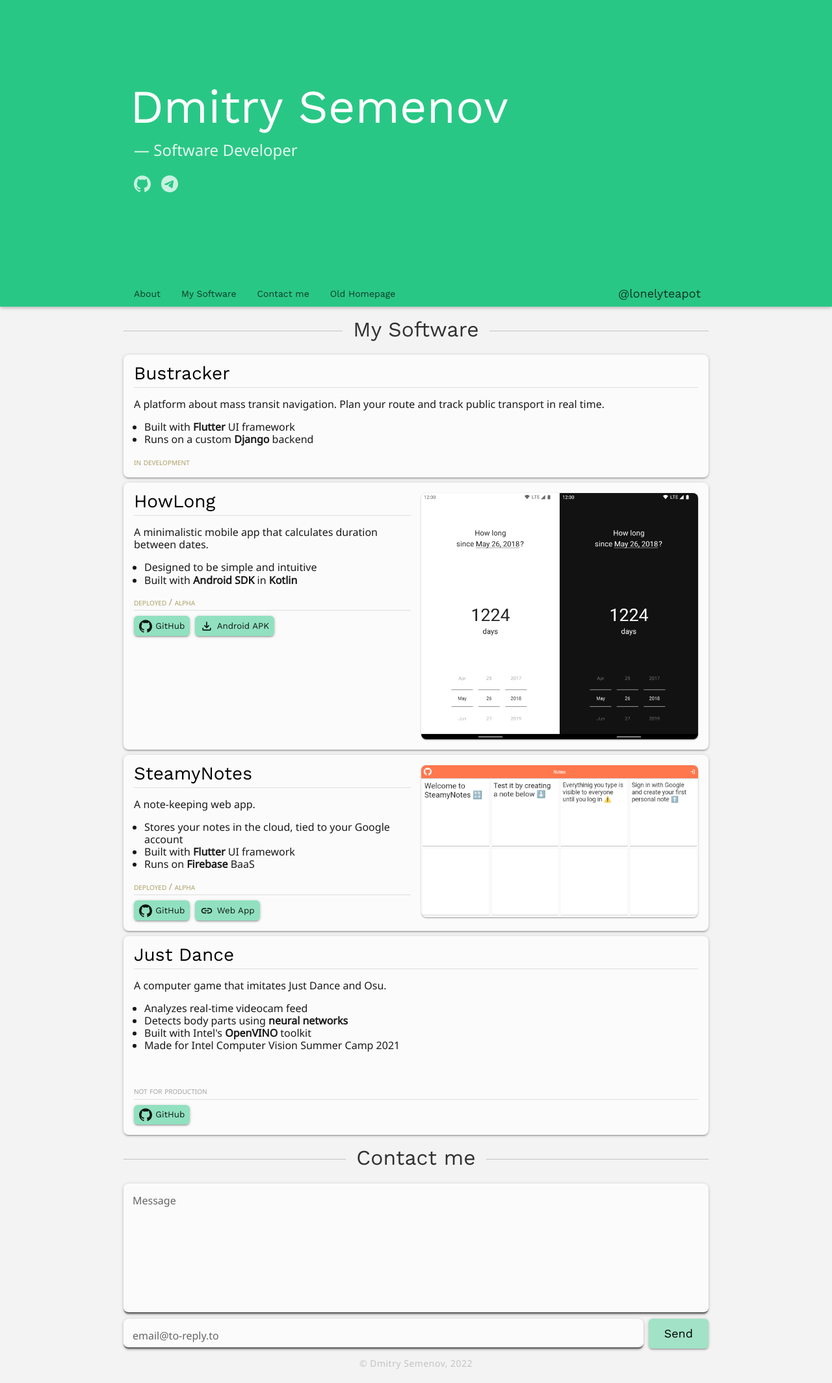
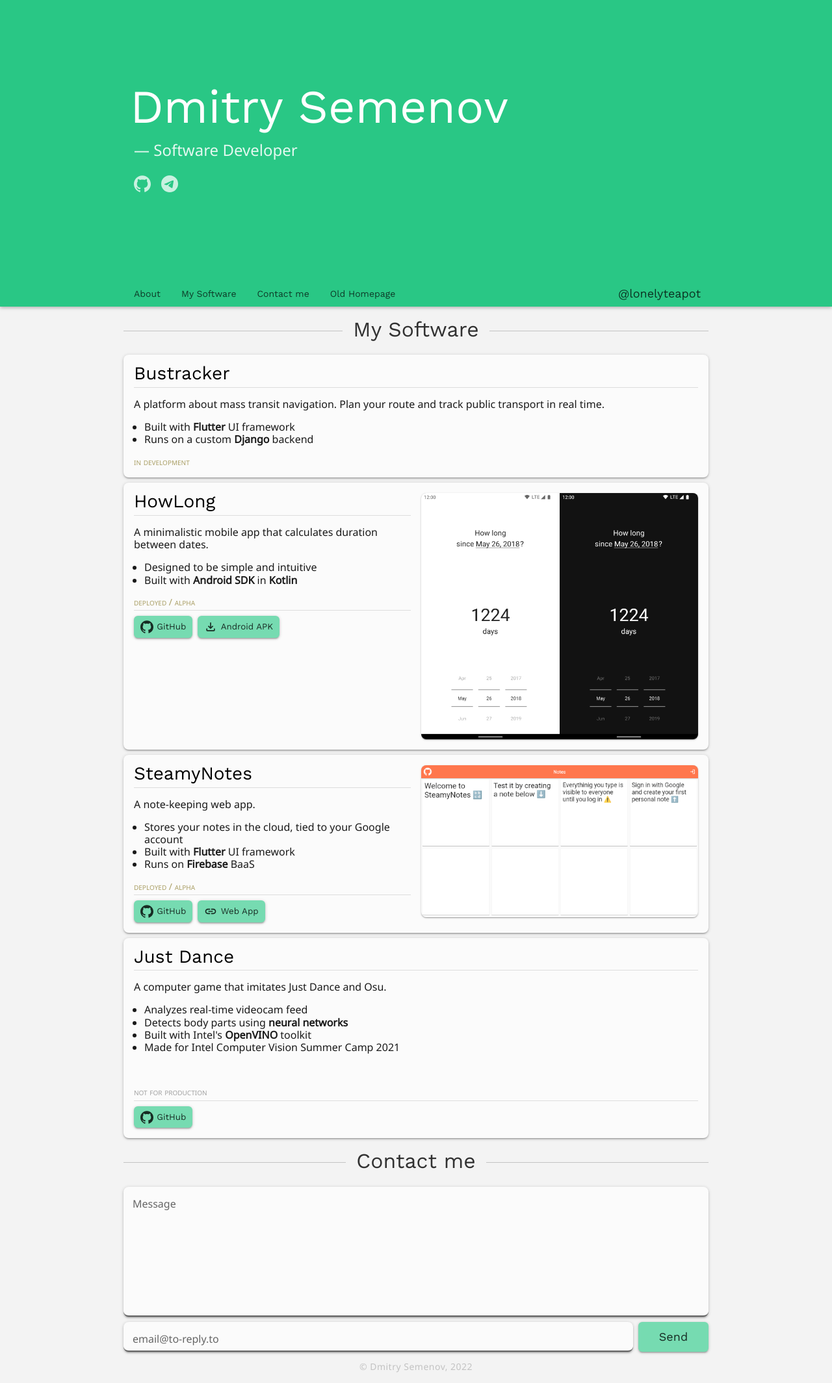
Before and after one commit to lonelyteapot/lonelyteapot.github.io, a Jekyll site: the page built from pages/index.html, in a window 1280 px wide. Shown: the whole page at 65% size. Built offline with Jekyll 4.4.1, drawn with Linux system fonts in a browser that asks for light colours.

Commit message:
Update buttons

```diff
--- a/_sass/components/button.scss
+++ b/_sass/components/button.scss
@@ -1,18 +1,24 @@
 .button {
     display: flex;
-    justify-content: flex-start;
+    justify-content: center;
     align-items: center;
     gap: 0.4em;
-    padding: 0.4em 0.6em;
+    padding: 0.5em 0.75em;
+    min-width: 6em;
     border-radius: 6px;
     font-family: var(--header-font);
     font-size: smaller;
+    border: none;
+    cursor: pointer;
     box-shadow: var(--shadow-2);
     transition: box-shadow 200ms;
+    color: var(--primary-text-color-light);
+    background-color: var(--primary-color-light);
 }
 
 .button:hover,
 .button:focus,
 .button:active {
     box-shadow: var(--shadow-6);
+    outline: none;
 }
--- a/_sass/root.scss
+++ b/_sass/general.scss
@@ -1,6 +1,8 @@
 html {
     --canvas-color: 255, 255, 255;
     --primary-color: 41, 199, 133;
+    --primary-color-light: #76DBB1;
+    --primary-text-color-light: #000000CC;
     --header-font: 'Work Sans', sans-serif;
     --content-font: 'Noto Sans', sans-serif;
     --shadow-1: 0 1px 3px #0003,0 1px 1px #00000024,0 2px 1px -1px #0000001f;
@@ -27,3 +29,59 @@ main {
     display: flex;
     flex-direction: column;
 }
+
+h1, h2, h3, h4, h5, h6 {
+    font-family: var(--header-font);
+    font-weight: 500;
+}
+
+strong {
+    font-weight: bold;
+}
+
+img {
+    display: flex;
+    justify-content: center;
+    align-items: center;
+    text-align: center;
+}
+
+.yellow {
+    color: #756303;
+}
+
+.green {
+    color: #29C785;
+}
+
+.gray {
+    color: #666666;
+}
+
+.card {
+    background-color: #fbfbfb;
+    border-radius: 8px;
+    padding: 1rem;
+    box-shadow: var(--shadow-2);
+}
+
+section > h2 {
+    display: flex;
+    align-items: center;
+    text-align: center;
+    gap: 1rem;
+    margin: 1rem 0;
+    padding-bottom: 4px;
+    width: 100%;
+    font-size: 2rem;
+    color: rgba(0, 0, 0, 0.8);
+}
+
+section > h2::before,
+section > h2::after {
+    content: '';
+    flex: 1;
+    height: 1px;
+    margin-top: 4px;
+    background-color: rgba(0, 0, 0, 0.2);
+}
--- a/_sass/global.scss
+++ /dev/null
@@ -1,55 +0,0 @@
-h1, h2, h3, h4, h5, h6 {
-    font-family: var(--header-font);
-    font-weight: 500;
-}
-
-strong {
-    font-weight: bold;
-}
-
-img {
-    display: flex;
-    justify-content: center;
-    align-items: center;
-    text-align: center;
-}
-
-.yellow {
-    color: #756303;
-}
-
-.green {
-    color: #29C785;
-}
-
-.gray {
-    color: #666666;
-}
-
-.card {
-    background-color: #fbfbfb;
-    border-radius: 8px;
-    padding: 1rem;
-    box-shadow: var(--shadow-2);
-}
-
-section > h2 {
-    display: flex;
-    align-items: center;
-    text-align: center;
-    gap: 1rem;
-    margin: 1rem 0;
-    padding-bottom: 4px;
-    width: 100%;
-    font-size: 2rem;
-    color: rgba(0, 0, 0, 0.8);
-}
-
-section > h2::before,
-section > h2::after {
-    content: '';
-    flex: 1;
-    height: 1px;
-    margin-top: 4px;
-    background-color: rgba(0, 0, 0, 0.2);
-}
--- a/_sass/iconed.scss
+++ b/_sass/iconed.scss
@@ -2,7 +2,7 @@
     content: '';
     width: var(--icon-size, 1.5em);
     height: var(--icon-size, 1.5em);
-    background-color: var(--icon-color, black);
+    background-color: currentColor;
     mask-size: contain;
     mask-position: center;
     mask-repeat: no-repeat;
--- a/_sass/index.scss
+++ b/_sass/index.scss
@@ -57,12 +57,6 @@
     text-transform: lowercase;
 }
 
-#my-software .button {
-    --icon-color: rgba(0, 0, 0, 0.9);
-    color: rgba(0, 0, 0, 0.9);
-    background-color: rgba(var(--primary-color), 0.5);
-}
-
 #my-software .links {
     display: flex;
     gap: 0.5rem;
@@ -106,9 +100,4 @@
 #contact-me .submit {
     grid-area: submit;
     font-size: 18px;
-    padding-left: 24px;
-    padding-right: 24px;
-    background-color: rgba(var(--primary-color), 0.4);
-    border: none;
-    cursor: pointer;
 }
--- a/css/index.sass
+++ b/css/index.sass
@@ -1,8 +1,7 @@
 ---
 ---
 @import 'reset'
-@import 'global'
-@import 'root'
+@import 'general'
 @import 'iconed'
 @import 'material-inputs'
 @import 'intro-header'
```
